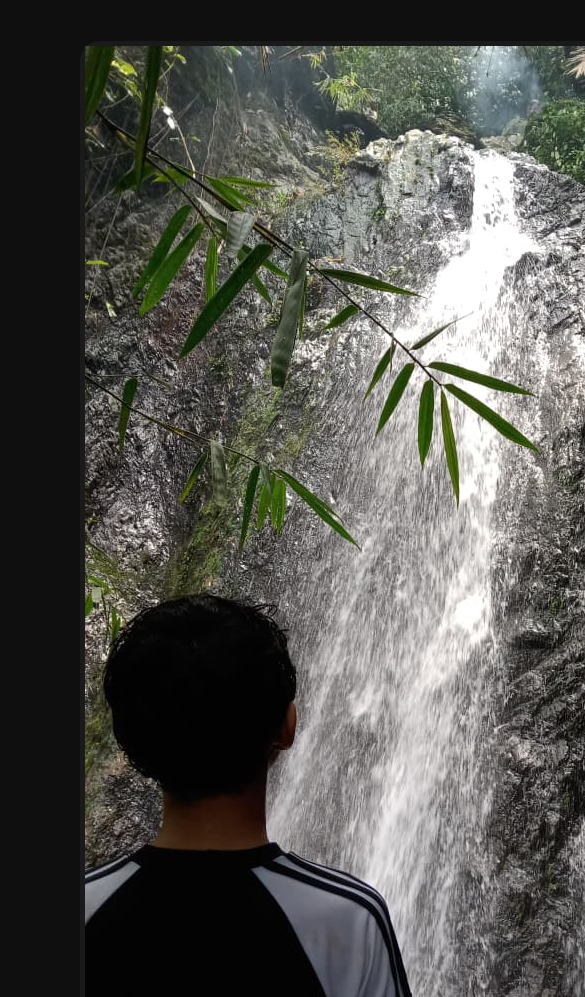
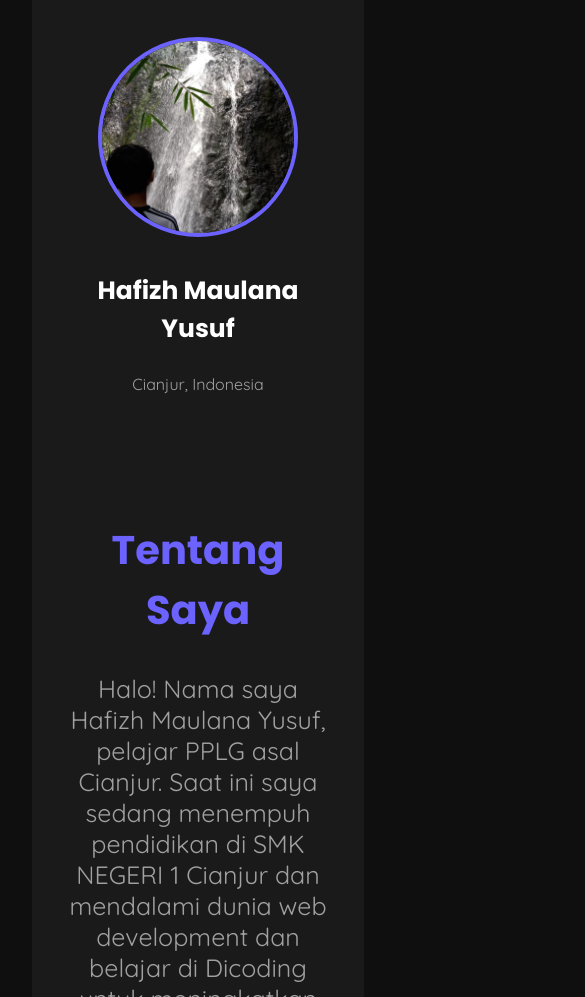
Before and after one commit to hafizhmaulanayusuf6-gif/tgsAkhirDicoding_profile, a plain HTML site: page index.html in a window 390 px wide. Shown: the part 1003-2000 px from the top of the page, 585 px wide, since content can reach past the window. Drawn offline with Linux system fonts and the light colour scheme.

Commit message:
selesaikan article dan footer

```diff
--- a/css/style.css
+++ b/css/style.css
@@ -140,12 +140,112 @@ section#tentang {
 
 .tentang-content {
     flex: 1;
+    display: flex;
+    align-items: center;
     gap: 3rem;
+    background-color: #1a1a1a;
+    padding: 2rem;
+    border-radius: 20px;
 }
 
 aside {
-    background-color: #1a1a1a;
+
+    padding: 1.5rem;
+    border-radius: 20px;
+    text-align: center;
+    width: auto;
+}
+
+aside img {
+    width: 300px;
+    height: 300px;
+    border-radius: 50%;
+    margin: 10px;
+    object-fit: cover;
+    border: 4px solid #6c63ff;
+}
+
+aside h2 {
+    color: #ffffff;
+    font-size: 25px;
+}
+
+aside p {
+    color: #a0a0a0;
     padding: 5px;
     border-radius: 20px;
     text-align: center;
+    max-width: 450px;
 }
+
+article {
+    max-width: 600px;
+}
+
+article h2 {
+    color: #6c63ff;
+    font-size: 40px;
+
+}
+
+article p {
+    color: #a0a0a0;
+    font-size: 25px;
+}
+
+footer {
+    display: flex;
+    flex-direction: column;
+    line-height: 0;
+    justify-content: center;
+    align-items: center;
+}
+
+@media (max-width: 760px) {
+
+}
+
+@media (max-width: 768px) {
+
+    .navbar-container {
+        flex-direction: column;
+        gap: 1rem;
+        padding: 1rem;
+    }
+
+    section#beranda {
+        padding: 2rem;
+    }
+
+    .beranda-contents {
+        flex-direction: column-reverse;
+        text-align: center;
+    }
+
+    .beranda-description {
+        max-width: 100%;
+    }
+
+    .beranda-img img {
+        width: 250px;
+        height: 250px;
+    }
+
+    section#tentang {
+        padding: 2rem;
+    }
+
+    .tentang-content {
+        flex-direction: column;
+        text-align: center;
+    }
+
+    aside img {
+        width: 200px;
+        height: 200px;
+    }
+
+    article {
+        max-width: 100%;
+    }
+}
```
